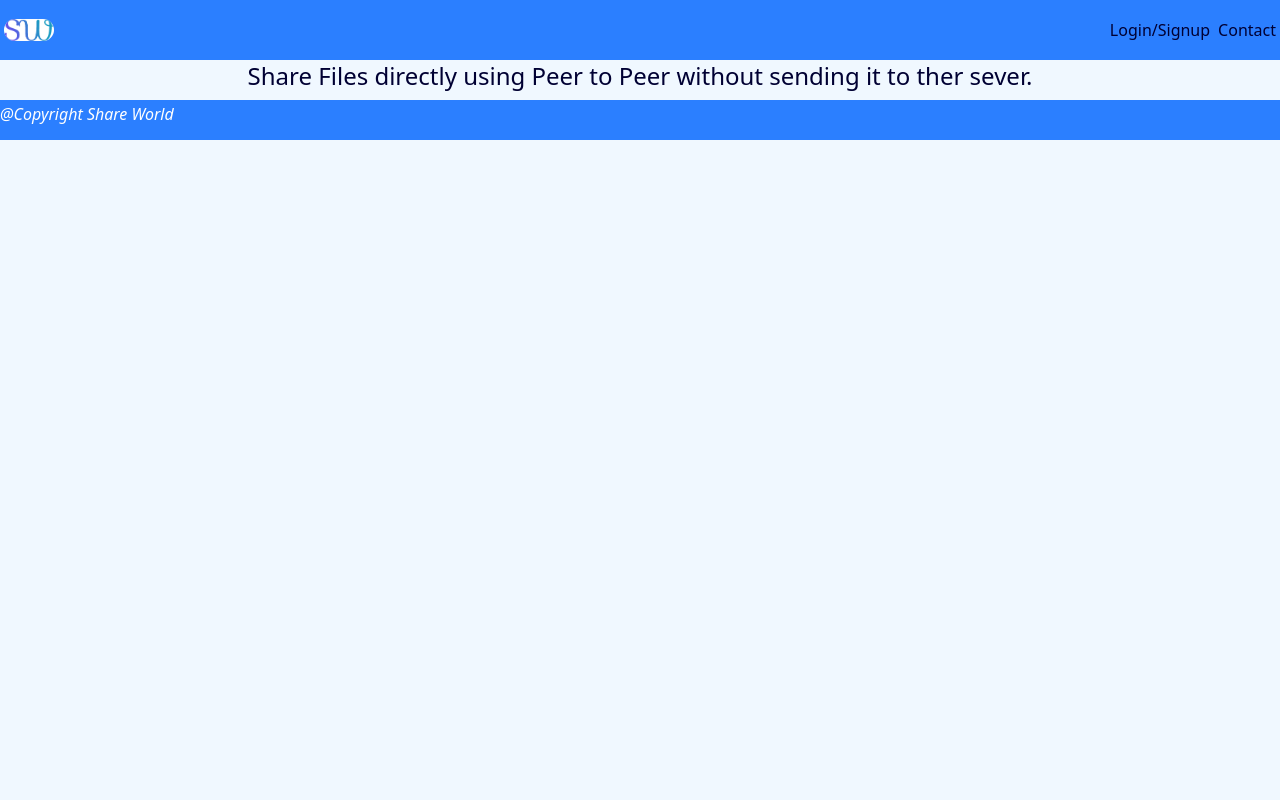
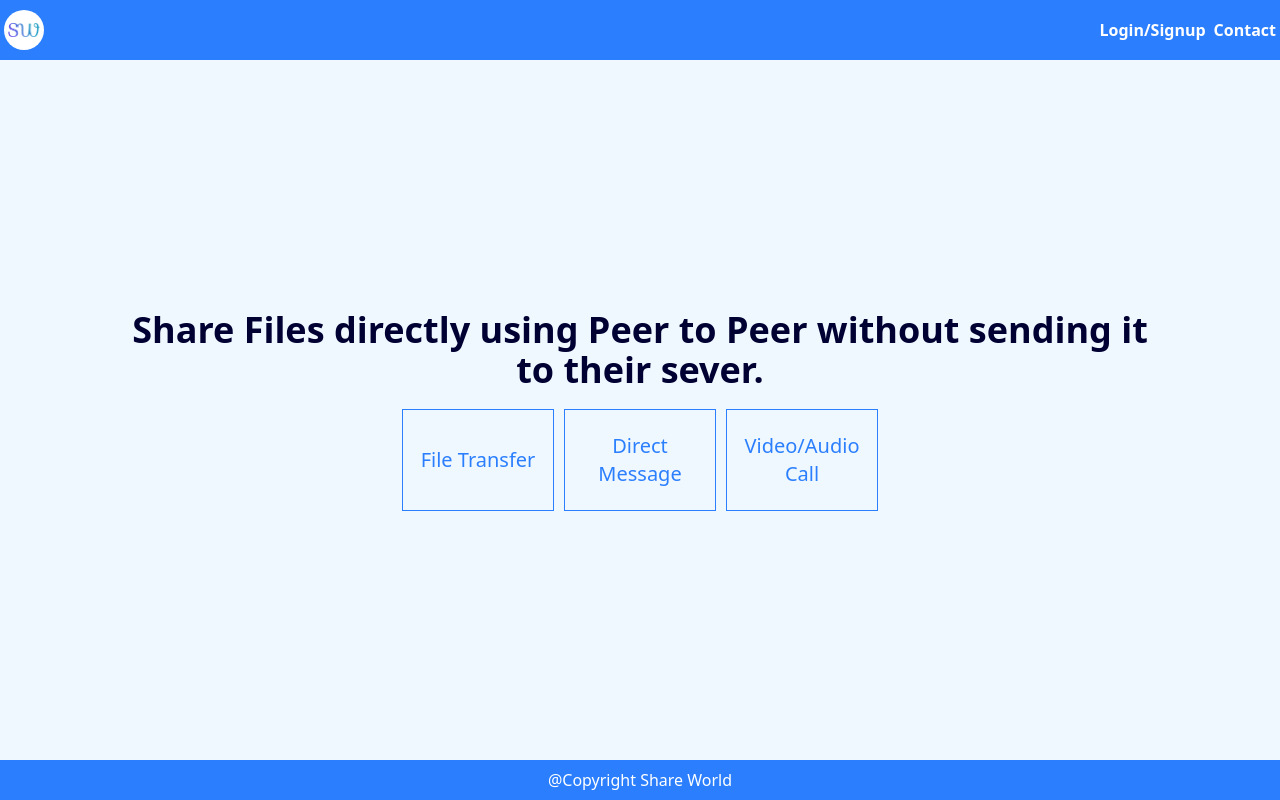
Before and after one commit to NotRohanPaul/share-world, a React (Vite) app in the folder frontend/: page / in a window 1280 px wide. Built offline with nearby package versions, Linux system fonts and the light colour scheme.

Commit message:
landing page modification

```diff
--- /dev/null
+++ b/frontend/src/components/auth/auth-form.tsx
@@ -0,0 +1,33 @@
+import type { FormEventHandler } from "react";
+import { SignupForm } from "./signup/signup";
+import { LoginForm } from "./login/login";
+import type { AuthVariantType } from "./types";
+
+
+export const AuthForm = ({ authType }: { authType: AuthVariantType; }) => {
+    const handleSubmit: FormEventHandler<HTMLFormElement> = (e) => {
+        if (e.isTrusted === false) return;
+        e.preventDefault();
+        const target = e.target as HTMLFormElement;
+        console.dir(target);
+        if (target.value === "login") {
+            return;
+
+        } else if (target.value === "signup") {
+            return;
+        }
+    };
+
+    return (
+        <form
+            className={"flex flex-col gap-2 p-4 auth-form"}
+            onSubmit={handleSubmit}
+        >
+            {
+                authType === "signup" ?
+                    <SignupForm /> :
+                    <LoginForm />
+            }
+        </form>
+    );
+};
--- /dev/null
+++ b/frontend/src/components/auth/login/login.tsx
@@ -0,0 +1,31 @@
+
+
+export const LoginForm = () => {
+    return (
+        <>
+            <label htmlFor="loginEmail">Email</label>
+            <input
+                type="email"
+                name="email"
+                id="loginEmail"
+                autoComplete="loginEmail" />
+
+            <label htmlFor="loginPassword">Password</label>
+            <input
+                type="password"
+                name="password"
+                id="loginPassword"
+                autoComplete="loginPassword" />
+
+            <button
+                value={"forgot"}
+                className="self-start text-sm text-gray-800 bg-none hover:underline"
+            >Forgot Password</button>
+
+            <button
+                type="submit"
+                value={"login"}
+            >Login</button>
+        </>
+    );
+};
--- /dev/null
+++ b/frontend/src/components/auth/signup/signup.tsx
@@ -0,0 +1,21 @@
+
+
+export const SignupForm = () => {
+    return (
+        <>
+            <label htmlFor="signupName">Name</label>
+            <input type="text" name="name" id="signupName" autoComplete="signupName" />
+
+            <label htmlFor="signupEmail">Email</label>
+            <input type="email" name="email" id="signupEmail" autoComplete="signupEmail" />
+
+            <label htmlFor="signupPassword">Password</label>
+            <input type="password" name="password" id="signupPassword" autoComplete="signupPassword" />
+
+            <label htmlFor="signupConfirmPassword">Confirm Password</label>
+            <input type="password" name="confirmPassword" id="signupConfirmPassword" autoComplete="signupConfirmPassword" />
+
+            <button type="submit" value={"signup"}>SignUp</button>
+        </>
+    );
+};
--- /dev/null
+++ b/frontend/src/components/auth/types/index.ts
@@ -0,0 +1,3 @@
+
+
+export type AuthVariantType = "login" | "signup";
--- a/frontend/src/index.css
+++ b/frontend/src/index.css
@@ -1,6 +1,7 @@
 @import "tailwindcss";
 
 @theme {
+    --feature-grid: repeat(3, 150px);
     --breakpoint-xs: 30rem;
     /* equals 480px */
 }
@@ -23,7 +24,11 @@
 }
 
 @layer components {
-    .c-auth-form {
+    .primary-btn {
+        @apply rounded-full text-white bg-blue-500 hover:bg-white hover:text-blue-500 hover:outline-2 hover:outline-blue-500 transition-colors duration-300;
+    }
+
+    .auth-form {
         input {
             @apply outline-1 p-2 outline-gray-500 rounded-sm focus:outline-2 focus:outline-blue-500;
         }
@@ -32,4 +37,14 @@
             @apply self-center font-semibold mt-2 py-2 px-4 rounded-full text-white bg-blue-500 hover:bg-white hover:text-blue-500 hover:outline-2 hover:outline-blue-500 transition-colors duration-300;
         }
     }
+
+    .features-container {
+        @apply grid grid-cols-(--feature-grid) grid-rows-[100px] gap-3 justify-self-center;
+
+        div {
+            @apply w-full h-full grid place-content-center text-xl text-center outline outline-blue-500 p-2 text-blue-500;
+        }
+    }
+
+
 }
--- a/frontend/src/pages/auth-page.tsx
+++ b/frontend/src/pages/auth-page.tsx
@@ -1,78 +1,18 @@
 import ShareWorldIcon from "@src/assets/share-world.png";
-import { type FormEventHandler, useState } from "react";
+import { AuthForm } from "@src/components/auth/auth-form";
+import type { AuthVariantType } from "@src/components/auth/types";
+import { useState } from "react";
 import { Link } from "react-router";
 
 
-const SignupForm = () => {
-    return (
-        <>
-            <label htmlFor="signupName">Name</label>
-            <input type="text" name="name" id="signupName" autoComplete="signupName" />
-
-            <label htmlFor="signupEmail">Email</label>
-            <input type="email" name="email" id="signupEmail" autoComplete="signupEmail" />
-
-            <label htmlFor="signupPassword">Password</label>
-            <input type="password" name="password" id="signupPassword" autoComplete="signupPassword" />
-
-            <label htmlFor="signupConfirmPassword">ConfirmPassword</label>
-            <input type="password" name="confirmPassword" id="signupConfirmPassword" autoComplete="signupConfirmPassword" />
-
-            <button type="submit" value={"signup"}>SignUp</button>
-        </>
-    );
-};
-const LoginForm = () => {
-    return (
-        <>
-            <label htmlFor="loginEmail">Email</label>
-            <input
-                type="email"
-                name="email"
-                id="loginEmail"
-                autoComplete="loginEmail" />
-
-            <label htmlFor="loginPassword">Password</label>
-            <input
-                type="password"
-                name="password"
-                id="loginPassword"
-                autoComplete="loginPassword" />
-
-            <button
-                value={"forgot"}
-                className="self-start text-sm text-gray-800 bg-none hover:underline"
-            >Forgot Password</button>
-
-            <button
-                type="submit"
-                value={"login"}
-            >Login</button>
-        </>
-    );
-};
-
 export const AuthPage = () => {
-    const [authType, setAuthType] = useState<"login" | "signup">("login");
-
-    const handleSubmit: FormEventHandler<HTMLFormElement> = (e) => {
-        if (e.isTrusted === false) return;
-        e.preventDefault();
-        const target = e.target as HTMLFormElement;
-        console.dir(target);
-        if (target.value === "login") {
-            return;
-
-        } else if (target.value === "signup") {
-            return;
-        }
-    };
+    const [authType, setAuthType] = useState<AuthVariantType>("login");
 
     return (
         <article className="h-[100dvh] grid place-content-center gap-4">
             <header className="justify-self-center">
                 <Link to={"/"}>
-                    <img className="w-45 h-auto max-sm:w-30 max-sm:h-12" src={ShareWorldIcon} alt="Share World" />
+                    <img className="w-40 h-auto max-sm:w-30 max-sm:h-12" src={ShareWorldIcon} alt="Share World" />
                 </Link>
             </header>
             <main className="w-[450px] max-sm:w-[350px] flex flex-col gap-4 p-1">
@@ -89,16 +29,7 @@ export const AuthPage = () => {
                     />
                 </header>
                 <main className="text-xl max-sm:text-base border-2 border-gray-500 rounded-lg">
-                    <form
-                        className={"flex flex-col gap-2 p-4 c-auth-form"}
-                        onSubmit={handleSubmit}
-                    >
-                        {
-                            authType === "signup" ?
-                                <SignupForm /> :
-                                <LoginForm />
-                        }
-                    </form>
+                    <AuthForm authType={authType} />
                 </main>
                 <div className="h-1 [background-image:repeating-linear-gradient(90deg,transparent_0_3%,gray_3%_7%)] " />
                 <footer className="self-center">
--- a/frontend/src/pages/landing-page.tsx
+++ b/frontend/src/pages/landing-page.tsx
@@ -3,18 +3,16 @@ import { Link } from "react-router";
 
 export const LandingPage = () => {
     return (
-        <article className="grid grid-rows-[auto_1fr_1fr]">
+        <article className="h-[100dvh] grid grid-rows-[auto_1fr_auto]">
             <header className="h-15 flex justify-between items-center p-1 bg-blue-500">
-                <Link to={"/"} className="bg-white rounded-full overflow-hidden">
+                <Link to={"/"}>
                     <img
-                        className=""
+                        className="w-10 h-auto aspect-square object-center object-contain p-1 bg-white rounded-full"
                         src={ShareWorldIcon}
                         alt="Share World"
-                        width={50}
-                        height={20}
                     />
                 </Link>
-                <nav className="">
+                <nav className="font-semibold text-white">
                     <div className="flex gap-2">
                         <Link
                             to={"/auth"}
@@ -27,13 +25,18 @@ export const LandingPage = () => {
                     </div>
                 </nav>
             </header>
-            <main className="text-center">
-                <h1 className="text-2xl">Share Files directly using Peer to Peer without sending it to ther sever.</h1>
+            <main className="grid place-content-center gap-5">
+                <h1 className="w-[80%] justify-self-center text-4xl text-center font-bold">
+                    Share Files directly using Peer to Peer without sending it to their sever.
+                </h1>
+                <div className="features-container">
+                    <div>File Transfer</div>
+                    <div>Direct Message</div>
+                    <div>Video/Audio Call</div>
+                </div>
             </main>
-            <footer className="h-10 bg-blue-500">
-                <i className="inline-block text-center align-middle  text-white">
-                    @Copyright Share World
-                </i>
+            <footer className="h-10 grid place-content-center text-center bg-blue-500 text-white">
+                @Copyright Share World
             </footer>
         </article>
     );
--- /dev/null
+++ b/frontend/src/pages/not-found.tsx
@@ -0,0 +1,16 @@
+import { Link } from "react-router";
+
+
+export const NotFoundPage = () => {
+    return (
+        <main className="h-[100dvh] grid place-content-center gap-2">
+
+            <h1 className="text-5xl font-bold">
+                Page not found.
+            </h1>
+            <Link to="/" className="primary-btn justify-self-center text-xl p-2">
+                Home
+            </Link>
+        </main>
+    );
+};
--- a/frontend/src/routes/app-router.tsx
+++ b/frontend/src/routes/app-router.tsx
@@ -1,5 +1,6 @@
 import { AuthPage } from "@src/pages/auth-page";
 import { LandingPage } from "@src/pages/landing-page";
+import { NotFoundPage } from "@src/pages/not-found";
 import { createBrowserRouter, RouterProvider } from "react-router";
 
 const router = createBrowserRouter([
@@ -10,6 +11,10 @@ const router = createBrowserRouter([
     {
         path: "/auth",
         element: <AuthPage />
+    },
+    {
+        path: "*",
+        element: <NotFoundPage />
     }
 ]);
 
```
Also changed, not shown: frontend/src/types/index.ts (added).
